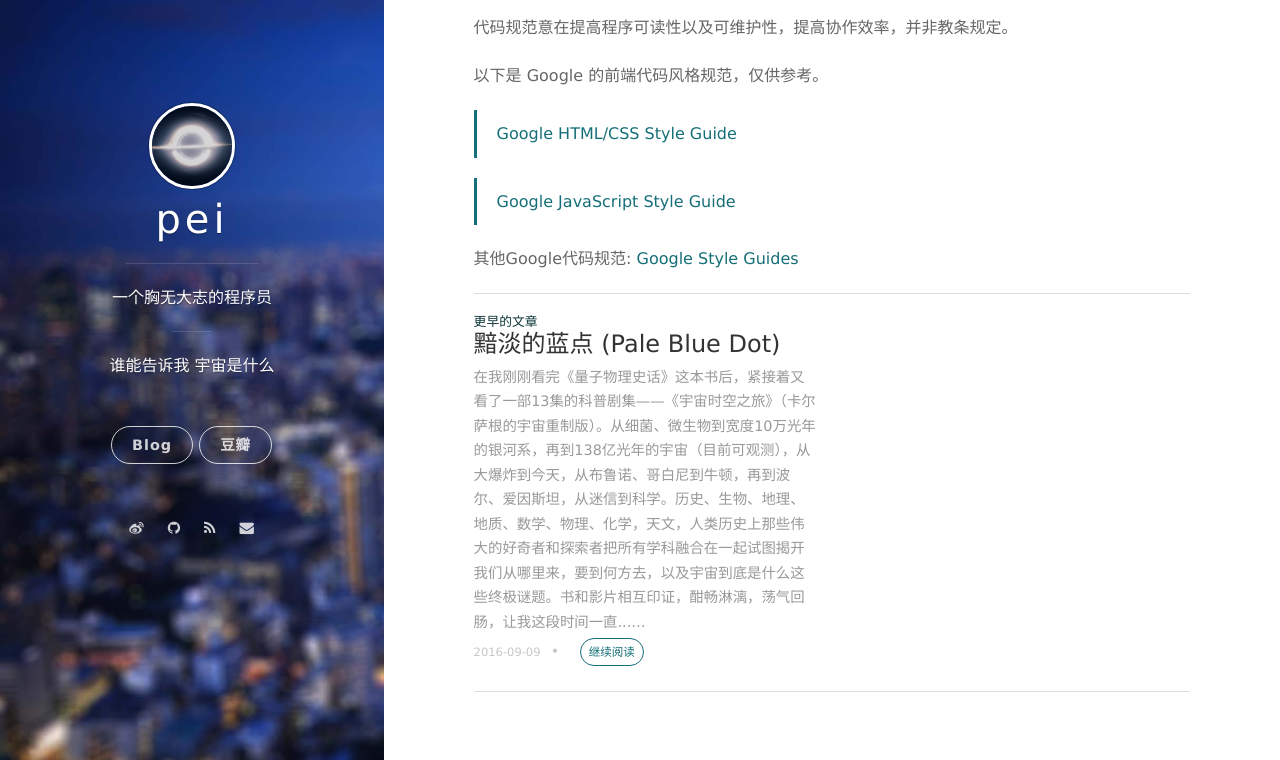
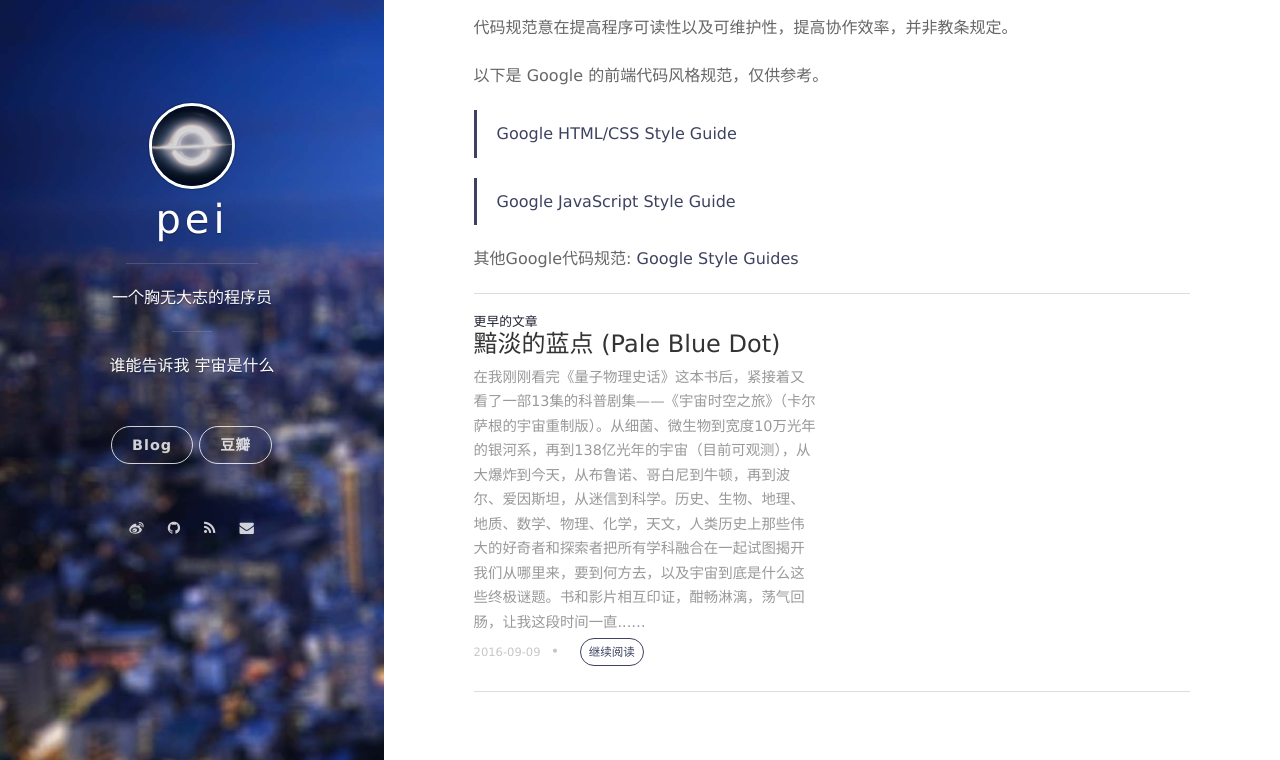
Before and after one commit to peiyucn/peiyucn.github.io, a Jekyll site: the page built from _posts/2016-09-29-front-end-style.md, in a window 1280 px wide. Shown: the part 126-886 px from the top of the page. Built offline with Jekyll 4.4.1, drawn with Linux system fonts in a browser that asks for light colours; nearby versions of some CDN libraries; comment, search, counter and statistics services are not loaded.

Commit message:
update link color

```diff
--- a/_sass/variables.scss
+++ b/_sass/variables.scss
@@ -13,9 +13,9 @@ $red:               #E25440;
 $orange:            #FB9C50;
 $slate:             #3D4260;
 $blue:              #2568A3;
-$peidark:           #333333;
+$dark:              #333333;
 
-$primary-color:     $green;
+$primary-color:     $slate;
 $secondary-color:   #5BA4E5;
 
 $link-color:        $primary-color;
```
